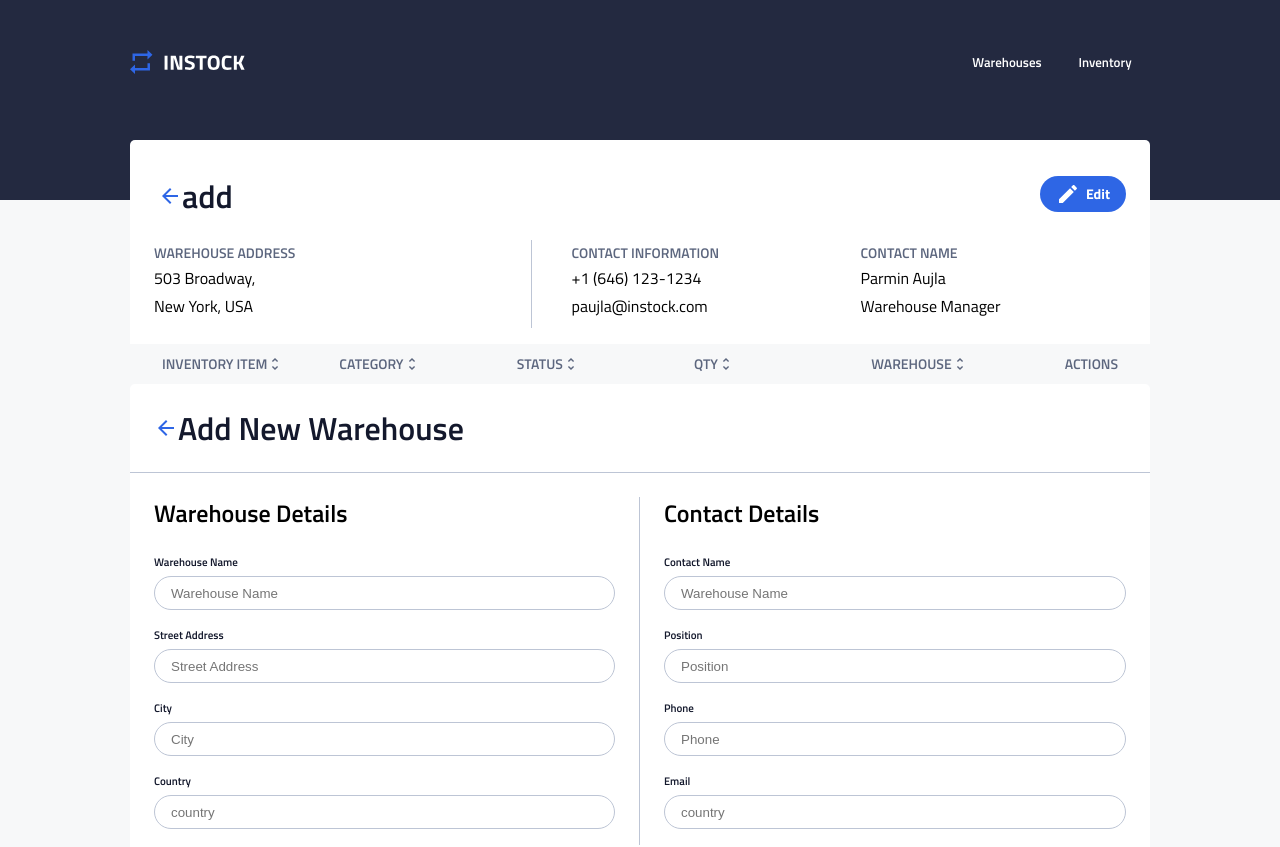
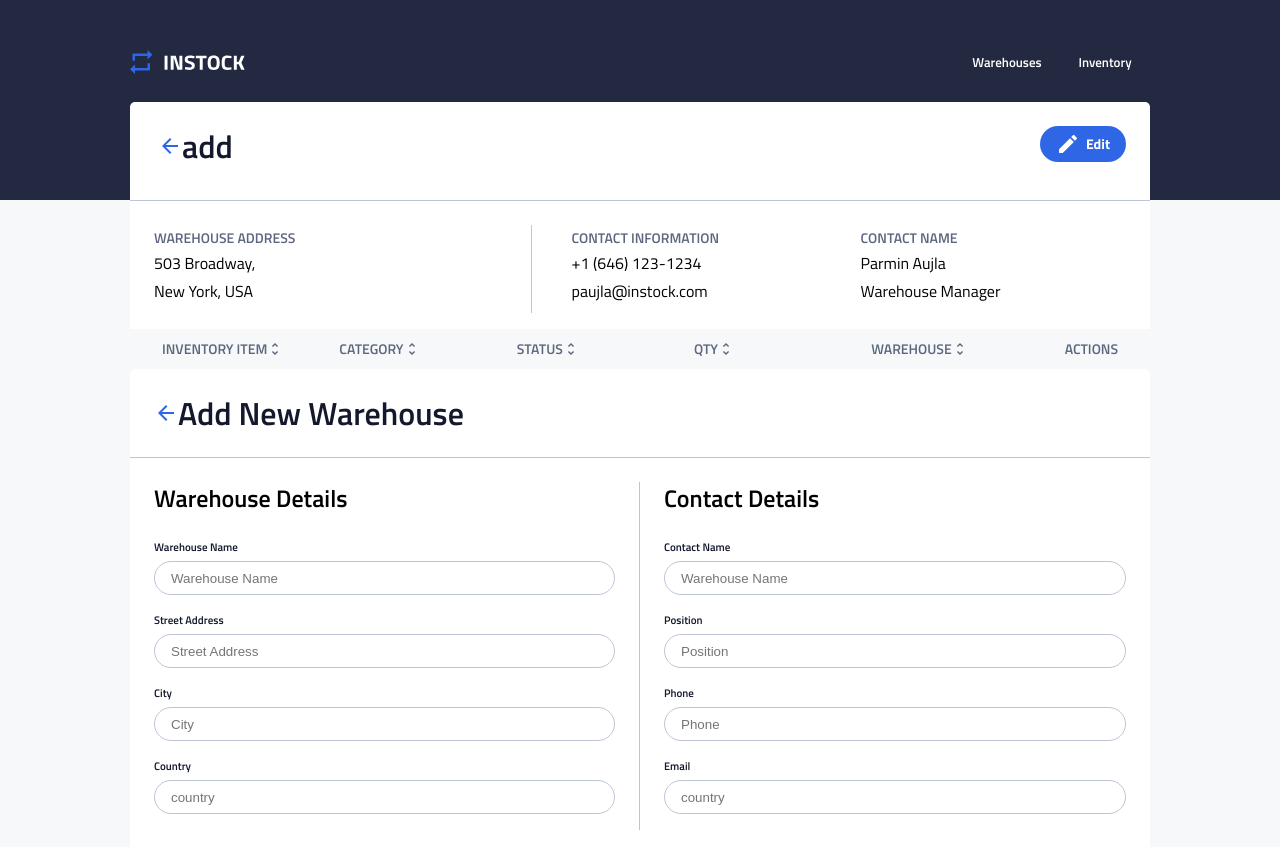
Before and after one commit to CarlosReinoso/inStock, a React (Create React App) app in the folder client/: page /warehouses/add in a window 1280 px wide. Shown: the top 847 px of the page. Built offline with nearby package versions, Linux system fonts and the light colour scheme.

Commit message:
Doing more of a general cleaning on the styling

```diff
--- a/client/src/components/DetailedItem/detailed-item.scss
+++ b/client/src/components/DetailedItem/detailed-item.scss
@@ -10,7 +10,7 @@
   &__title {
     padding: 0 remy(24);
     display: flex;
-    padding-bottom: remy(24);
+    padding-bottom: remy(33);
     border-bottom: remy(1) solid $Cloud;
   }
   &__item-status {
--- a/client/src/components/InventoryList/inventory-list.scss
+++ b/client/src/components/InventoryList/inventory-list.scss
@@ -4,18 +4,7 @@
 @use '../../partials/breakpoints' as *;
 
 .inventory-list {
-  border-radius: remy(5);
-  margin: 0 remy(16) 0 remy(16);
-  position: relative;
-  bottom: remy(60);
-  background-color: $White;
-  @include tablet {
-    margin: 0 remy(32);
-  }
-  @include desktop {
-    margin: 0 remy(130);
-  }
-
+  @include main-component;
   &__label-container {
     display: flex;
     justify-content: flex-start;
--- a/client/src/components/SearchBar/search-bar.scss
+++ b/client/src/components/SearchBar/search-bar.scss
@@ -19,6 +19,9 @@
     margin-bottom: remy(24);
     margin-left: 0;
     margin-right: auto;
+    @include tablet {
+      margin-bottom: 0;
+    }
   }
 
   &__input {
@@ -28,6 +31,9 @@
     padding: 0 remy(24);
     margin-bottom: remy(16);
     outline: none;
+    @include tablet {
+      margin-bottom: 0;
+    }
   }
   &__button {
     letter-spacing: unset;
--- a/client/src/components/WarehouseInventory/warehouse-inventory.scss
+++ b/client/src/components/WarehouseInventory/warehouse-inventory.scss
@@ -4,28 +4,17 @@
 @use '../../partials/fonts' as *;
 
 .warehouse-inventory {
-  border-radius: remy(5);
-  margin: 0 remy(16) 0 remy(16);
-  position: relative;
-  bottom: remy(60);
-  background-color: $White;
-  padding-top: remy(36);
-  @include tablet {
-    margin: 0 remy(32);
-  }
-  @include desktop {
-    margin: 0 remy(130);
-  }
+  @include main-component;
   &__link {
     display: flex;
     color: $Black;
   }
 
   &__header {
-    margin-left: remy(28);
-    margin-right: remy(24);
+    padding: remy(24) remy(24) remy(34) remy(28);
     display: flex;
     margin-bottom: remy(24);
+    border-bottom: remy(1) solid $Cloud;
   }
   &__title {
     display: flex;
--- a/client/src/components/warehouseList/warehouseList.scss
+++ b/client/src/components/warehouseList/warehouseList.scss
@@ -65,11 +65,14 @@
     align-self: center;
     z-index: 1;
     width: 100%;
-    margin-top: remy(-38);
+    margin-top: 0;
     margin-bottom: remy(96);
     background-color: $White;
     box-shadow: 0px 2px 5px rgba(19, 24, 44, 0.1);
-    border-radius: 3px;
+    border-radius: remy(5);
+    @include tablet {
+      margin-top: remy(-38);
+    }
   }
   &__search-container {
     display: inline-flex;
@@ -114,6 +117,9 @@
   }
   &__button {
     width: 100%;
+    &:hover {
+      cursor: pointer;
+    }
   }
 
   &__label {
@@ -206,15 +212,22 @@
     }
     &--bin-button:hover {
       background-color: $White;
+      cursor: pointer;
     }
     &--bin {
       width: 50%;
+      &:hover {
+        cursor: pointer;
+      }
     }
     &--pen {
       display: flex;
       justify-content: flex-end;
       width: 50%;
       margin-bottom: 7px;
+      &:hover {
+        cursor: pointer;
+      }
     }
     &--tablet {
       display: none;
--- a/client/src/partials/_variables.scss
+++ b/client/src/partials/_variables.scss
@@ -28,6 +28,7 @@ $Red: #c94515;
   padding-top: remy(36) remy(16) remy(32) remy(32);
   @include tablet {
     margin: 0 remy(32);
+    bottom: remy(98);
   }
   @include desktop {
     margin: 0 remy(130);
```
Also changed, not shown: 2 other files (tests, documents, lock files or other folders).
